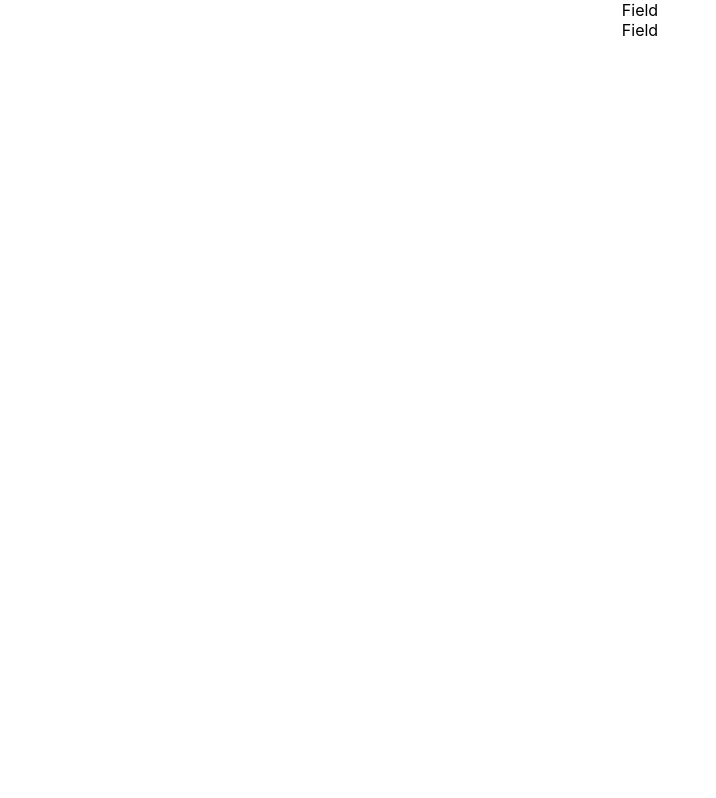
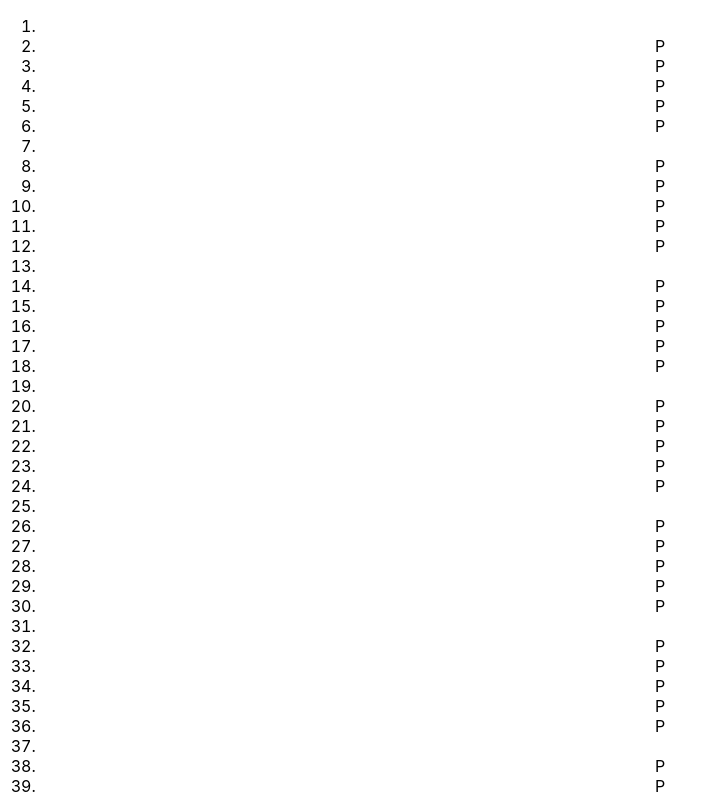
Before and after one commit to dmitriylogunov/atomicpuyo-web, a React (Create React App) app: page / in a window 1280 px wide. Shown: the top 798 px of the page, without its empty margins (0-716 px from the left). Built offline with nearby package versions, Linux system fonts and the light colour scheme.

Commit message:
Set up component structure

```diff
--- a/src/App.tsx
+++ b/src/App.tsx
@@ -1,6 +1,5 @@
 import React from 'react';
-// import logo from './logo.svg';
-import './App.css';
+import './styles/app.css';
 import Game from './components/game';
 
 function App() {
--- a/src/components/field.tsx
+++ /dev/null
@@ -1,12 +0,0 @@
-import React from 'react';
-
-class Field extends React.Component {
-  render() {
-    return(
-      <div className="gamefield">Field</div>
-    )
-  }
-}
-
-
-export default Field;
--- a/src/components/game.tsx
+++ b/src/components/game.tsx
@@ -1,12 +1,13 @@
 import React from 'react';
-import Field from './field';
+import Player from './player';
+import './../styles/game.css';
 
 class Game extends React.Component {
-  render() {
+  render(): JSX.Element {
     return (
       <div className="game">
-        <div className="leftfield"><Field /></div>
-        <div className="rightfield"><Field /></div>
+        <div className="leftfield"><Player /></div>
+        <div className="rightfield"><Player /></div>
       </div>
     )
   }
--- /dev/null
+++ b/src/components/gridcomponent.tsx
@@ -0,0 +1,67 @@
+import React from 'react';
+import Puyo from './puyo';
+
+type Line<T> = Array<T>;
+type Grid = Array<Line<number>>;
+
+class GridComponent extends React.Component< {}, { grid: Grid }> {
+  private readonly gridWidth: number = 6;
+  private readonly gridHeight: number = 12;
+
+  private readonly invalidCell: number = -1;
+  private readonly emptyCell: number = 0;
+
+  constructor(props: object) {
+  super(props);
+
+    let grid: Grid = new Array<Line<number>>(this.gridHeight);
+    let line: Line<number> = Array<number>(this.gridWidth).fill(this.emptyCell);
+
+    grid.fill(line.slice());
+
+    // for debugging layout
+    for (let i=0;i<this.gridHeight;i++) {
+      for (let j=0;j<this.gridWidth;j++) {
+        grid[i][j] = Math.floor(Math.random() * 6);
+      }
+    }
+
+    this.state = {
+      grid: grid
+    }
+  }
+
+  private getCell(y: number, x:number): number {
+    return (x>=0 && y>=0 && x<this.gridWidth && y<this.gridHeight)
+        ? this.state.grid[y][x]
+        : this.invalidCell
+  }
+
+  render(): JSX.Element {
+    const grid = this.state.grid.map((line, y) => {
+      return line.map((cell, x) => {
+        const puyo = (cell!=this.emptyCell)
+            ? <Puyo
+                type={cell}
+                top={this.getCell(y-1, x)}
+                bottom={this.getCell(y+1, x)}
+                left={this.getCell(y, x-1)}
+                right={this.getCell(y, x+1)}
+            />
+            : ''
+
+        return (
+            <li key={y*this.gridWidth + x} className="cell">{puyo}</li>
+        );
+      });
+    });
+
+    return(
+      <ol className="grid">
+        {grid}
+      </ol>
+    )
+  }
+}
+
+export default GridComponent;
--- /dev/null
+++ b/src/components/player.tsx
@@ -0,0 +1,15 @@
+import React from 'react';
+import GridComponent from './gridcomponent';
+
+class Player extends React.Component {
+  render(): JSX.Element {
+    return(
+      <div className="player-field">
+        <div className="garbage" />
+        <GridComponent />
+      </div>
+    )
+  }
+}
+
+export default Player;
--- /dev/null
+++ b/src/components/puyo.tsx
@@ -0,0 +1,13 @@
+import React from 'react';
+
+function Puyo(props: any): JSX.Element {
+    return (
+      <div
+        className="puyo"
+      >
+      P
+      </div>
+    );
+}
+
+export default Puyo;
```
Also changed, not shown: src/components/puyo-group.tsx (added, +11 -0 lines), src/index.css (line endings or trailing spaces), src/styles/app.css (renamed from src/App.css), src/styles/game.css (added), 1 other file (tests, documents, lock files or other folders).
